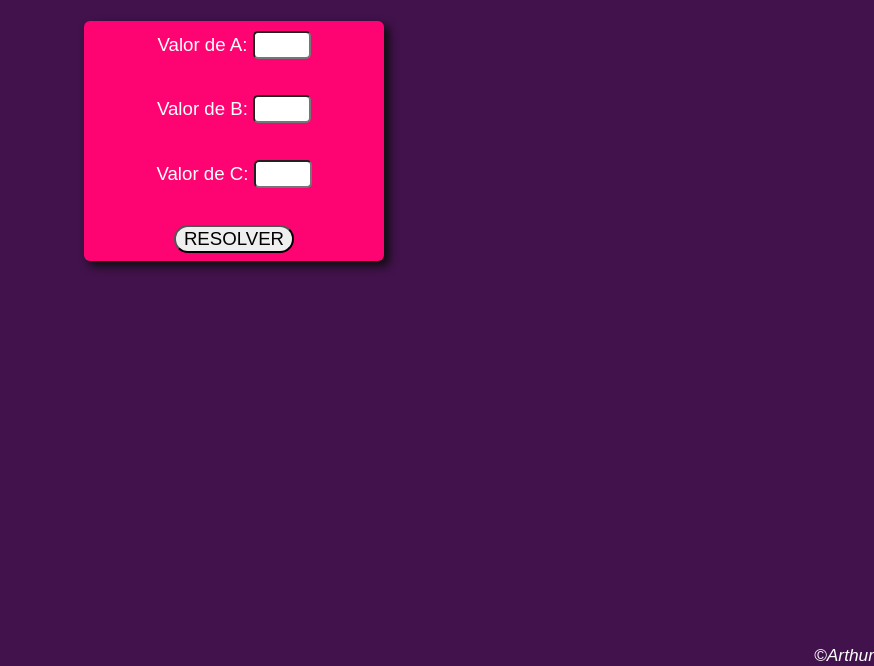
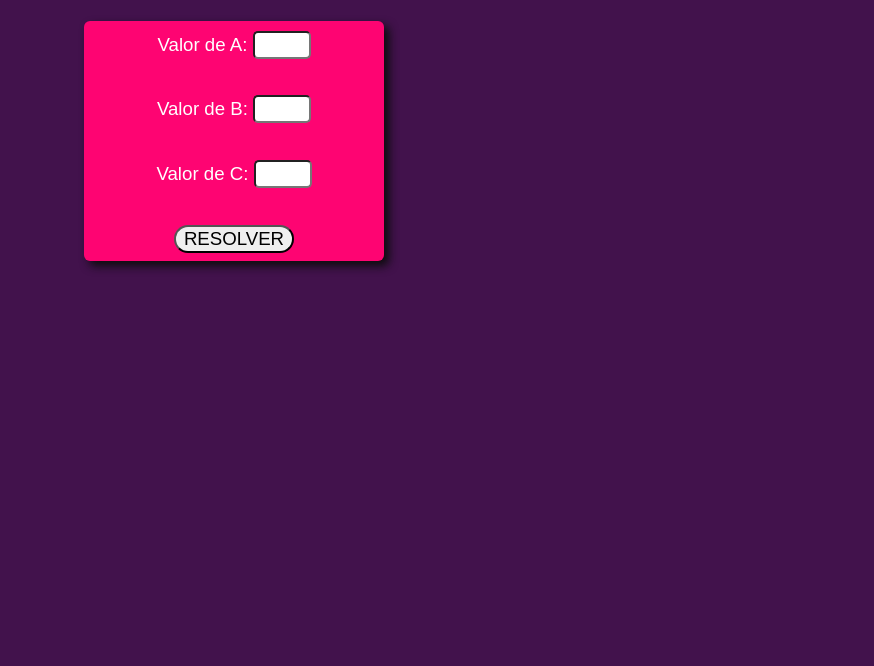
Before and after one commit to artucorreia/equacao-segundo-grau, a plain HTML site: page index.html in a window 1280 px wide. Shown: the part 134-800 px from the top of the page, without its empty margins (406-1280 px from the left). Drawn offline with Linux system fonts and the light colour scheme.

Commit message:
Update index.html

```diff
--- a/index.html
+++ b/index.html
@@ -23,9 +23,6 @@
     <h2>
         <div id="resposta"></div>
     </h2>
-    <footer>
-        &copy;Arthur
-    </footer>
     <script src="interacao/index.js"></script>
 </body>
 </html>
```
